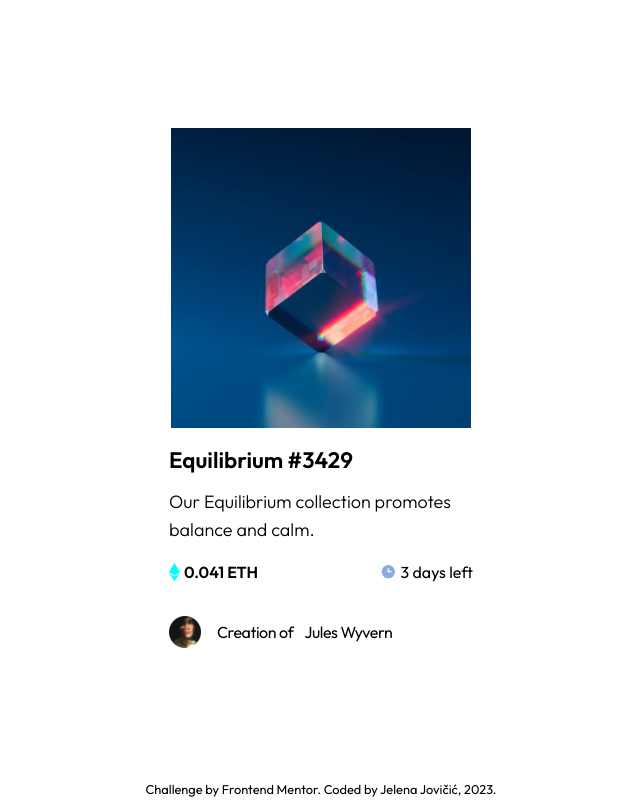
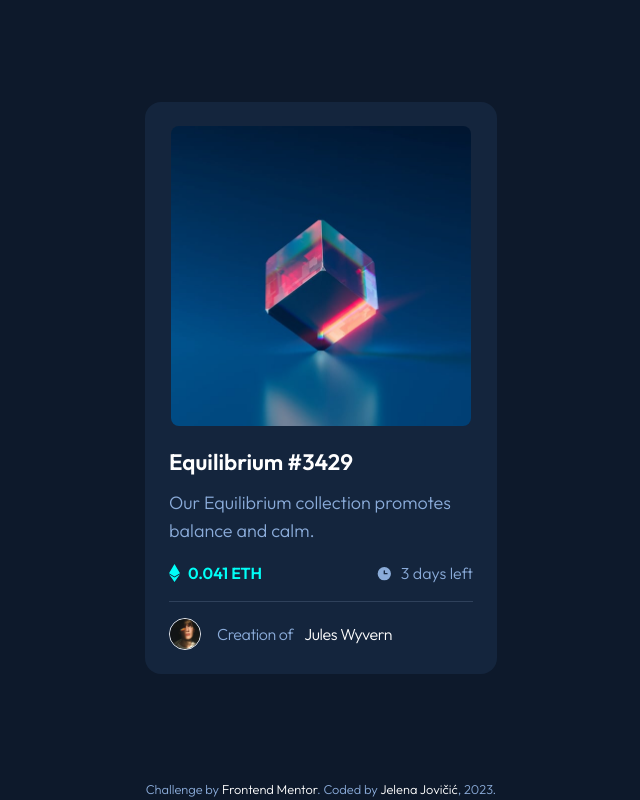
Before and after one commit to je-jo/nft-preview-card-component, a website: page index.html in a window 1280 px wide. Shown: the whole page, without its empty margins (319-959 px from the left). Drawn offline with Linux system fonts and the light colour scheme.

Commit message:
add colors

```diff
--- a/index.html
+++ b/index.html
@@ -11,9 +11,9 @@
   <title>Frontend Mentor | NFT preview card component</title>
 </head>
 
-<body class="min-h-screen grid grid-rows-[1fr_auto] justify-items-center font-body">
+<body class="min-h-screen grid grid-rows-[1fr_auto] justify-items-center font-body font-light bg-fem-vdk-blue-main">
   <main class="grid items-center p-6">
-    <div class="p-6 grid items-center gap-4 max-w-[22rem]">
+    <div class="p-6 grid items-center gap-4 max-w-[22rem] bg-fem-vdk-blue-card rounded-2xl">
       <a href="src/assets/img/image-equilibrium.jpg" class="relative inline-block
         after:absolute
         after:bg-blue-500 after:bg-[url('../src/assets/img/icon-view.svg')] after:bg-no-repeat after:bg-center after:bg-opacity-80
@@ -21,21 +21,21 @@
         after:hidden after:hover:block">
         <img src="src/assets/img/image-equilibrium.jpg"
           alt="an NFT showing a glass cube standing on its' tip and reflecting colorful light" width="300" height="300"
-          class="mx-auto">
+          class="mx-auto rounded-lg mb-1">
       </a>
-      <h1 class="text-[1.4rem] font-semibold"><a href="#">Equilibrium #3429</a></h1>
-      <p class="-mt-1.5 md:text-lg font-light">Our Equilibrium collection promotes balance and calm.</p>
+      <h1 class="text-[1.4rem] font-semibold"><a href="#" class="text-white hover:text-fem-cyan">Equilibrium #3429</a></h1>
+      <p class="-mt-1.5 md:text-lg leading-relaxed text-fem-soft-blue">Our Equilibrium collection promotes balance and calm.</p>
       <div class="flex justify-between">
-        <p class="flex items-center gap-1">
+        <p class="flex items-center gap-2">
           <span>
             <svg width="11" height="18" xmlns="http://www.w3.org/2000/svg">
               <path d="M11 10.216 5.5 18 0 10.216l5.5 3.263 5.5-3.262ZM5.5 0l5.496 9.169L5.5 12.43 0 9.17 5.5 0Z"
                 fill="#00FFF8" />
             </svg>
           </span>
-          <span class="font-semibold">0.041 ETH</span>
+          <span class="font-semibold text-fem-cyan">0.041 ETH</span>
         </p>
-        <p class="flex items-center gap-1">
+        <p class="flex items-center gap-2">
           <span>
             <svg width="17" height="17" xmlns="http://www.w3.org/2000/svg">
               <path
@@ -43,21 +43,21 @@
                 fill="#8BACD9" />
             </svg>
           </span>
-          <span>3 days left</span>
+          <span class="text-fem-soft-blue">3 days left</span>
         </p>
       </div>
 
-      <p class="mt-4 flex items-center gap-4">
-        <img src="src/assets/img/image-avatar.png" alt="avatar of jules wyvern" width="32" height="32">
-        <span class="tracking-tight">Creation of <a href="#" class="mx-1 md:mx-2">Jules Wyvern</a></span>
+      <p class="pt-4 flex items-center gap-4 border-t border-t-fem-vdk-blue-line">
+        <img src="src/assets/img/image-avatar.png" alt="avatar of jules wyvern" width="32" height="32" class="border rounded-full">
+        <span class="tracking-tight text-fem-soft-blue">Creation of <a href="#" class="mx-1 md:mx-2 text-white hover:text-fem-cyan">Jules Wyvern</a></span>
       </p>
     </div>
   </main>
   <footer class="">
-    <p>
+    <p class="text-fem-soft-blue">
       <small>Challenge by
-        <a href="https://www.frontendmentor.io?ref=challenge" target="_blank">Frontend Mentor</a>. Coded by
-        <a href="https://github.com/je-jo" target="_blank">Jelena Jovičić</a>,
+        <a href="https://www.frontendmentor.io?ref=challenge" target="_blank" class="text-white hover:text-fem-cyan">Frontend Mentor</a>. Coded by
+        <a href="https://github.com/je-jo" target="_blank" class="text-white hover:text-fem-cyan">Jelena Jovičić</a>,
         2023.
       </small>
     </p>
--- a/tailwind.config.js
+++ b/tailwind.config.js
@@ -5,7 +5,14 @@ module.exports = {
   theme: {
     extend: {
       fontFamily: {
-        'body': ['Outfit'],
+        'body': ['Outfit', 'system-ui', 'sans-serif'],
+      },
+      colors: {
+        'fem-soft-blue': 'hsl(215, 51%, 70%)',
+        'fem-cyan': 'hsl(178, 100%, 50%)',
+        'fem-vdk-blue-main': 'hsl(217, 54%, 11%)',
+        'fem-vdk-blue-card': 'hsl(216, 50%, 16%)',
+        'fem-vdk-blue-line': 'hsl(215, 32%, 27%)',
       },
     },
   },
```
Also changed, not shown: dist/output.css.
